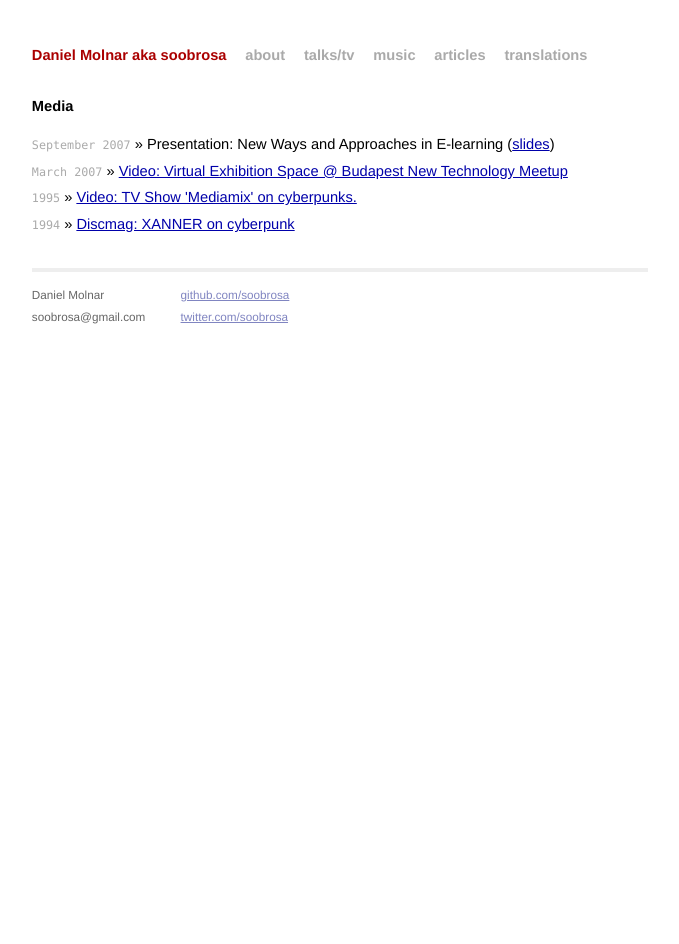
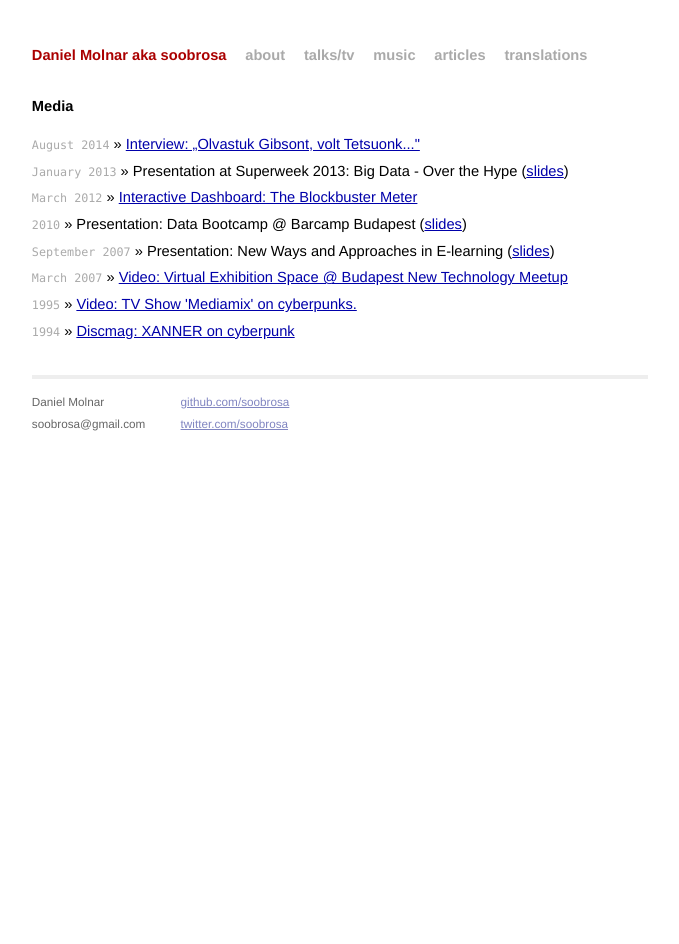
Before and after one commit to mojombo/mojombo.github.io, a Jekyll site: the page built from media.html, in a window 1280 px wide. Shown: the whole page, without its empty margins (300-979 px from the left). Built offline with Jekyll 4.4.1, drawn with Linux system fonts in a browser that asks for light colours.

Commit message:
Update media.html

```diff
--- a/media.html
+++ b/media.html
@@ -6,6 +6,10 @@ title: soobrosa
 <div id="home">
   <h1>Media</h1>
   <ul class="posts">
+    <li><span>August 2014</span> &raquo; <a href="http://www.artmagazin.hu/artmagazin_hirek/olvastuk_gibsont_volt_tetsuonk_ezerrel_ment_az_electronic_body_music_kezdodott_a_rave..2440.html">Interview: „Olvastuk Gibsont, volt Tetsuonk..."</a></li>
+    <li><span>January 2013</span> &raquo; Presentation at Superweek 2013: Big Data - Over the Hype (<a href="http://www.slideshare.net/soobrosa/daniel-molnar-bigdataoverthehype">slides</a>)
+    <li><span>March 2012</span> &raquo; <a href="http://public.tableausoftware.com/profile/balazs.krich#!/vizhome/Whatmovieshouldwewatchtonight/Opinionmeter">Interactive Dashboard: The Blockbuster Meter</a></li>
+    <li><span>2010</span> &raquo; Presentation: Data Bootcamp @ Barcamp Budapest (<a href="http://www.slideshare.net/soobrosa/data-at-barcamp-budapest-hun">slides</a>)
     <li><span>September 2007</span> &raquo; Presentation: New Ways and Approaches in E-learning (<a href="http://www.slideshare.net/soobrosa/new-ways-and-approaches">slides</a>)
     <li><span>March 2007</span> &raquo; <a href="https://www.youtube.com/watch?v=FOT4sRaPFwo">Video: Virtual Exhibition Space @ Budapest New Technology Meetup</a></li>
     <li><span>1995</span> &raquo; <a href="https://www.youtube.com/watch?v=HHpTeBQ-ruk">Video: TV Show 'Mediamix' on cyberpunks.</a></li>
```
